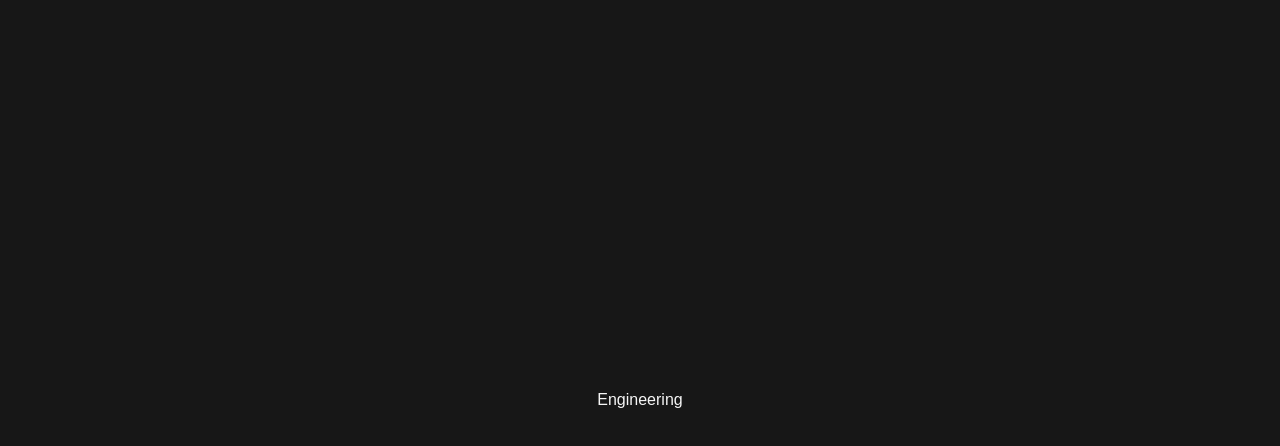
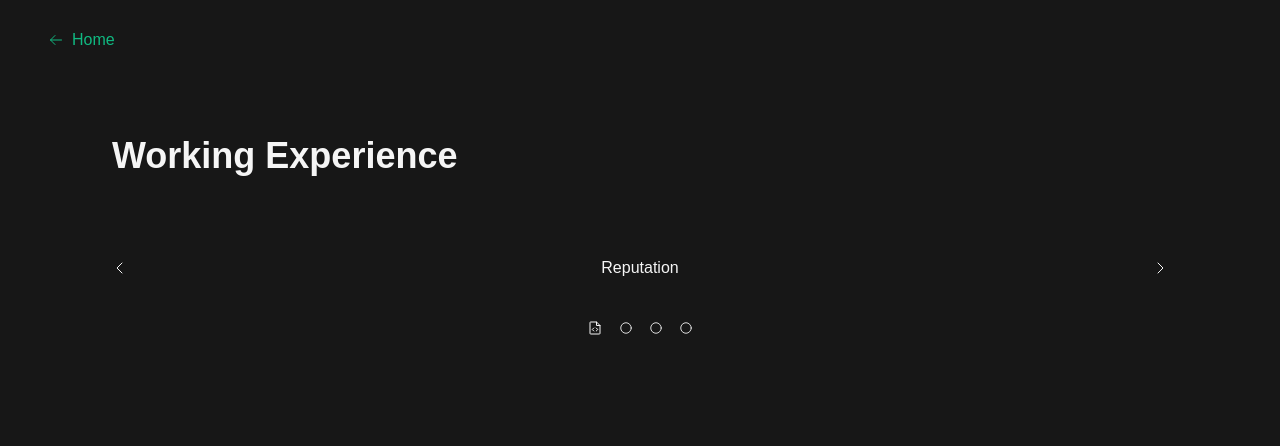
Before and after one commit to jonathan-pe/personal-site-2023, a React (Create React App) app: page /engineering in a window 1280 px wide. Shown: the top 446 px of the page. Built offline with nearby package versions, Linux system fonts and the light colour scheme.

Commit message:
Added resume data and started Engineering page
* created custom carousel

```diff
--- /dev/null
+++ b/src/data/resume.json
@@ -0,0 +1,76 @@
+{
+  "jobs": [
+    {
+      "companyName": "Reputation",
+      "role": "Senior Frontend Software Engineer",
+      "location": "San Francisco, CA",
+      "startDate": "November 2021",
+      "endDate": "October 2022",
+      "accomplishments": [
+        "Led React development of new features to the Social platform, increasing customer reach to their respective users",
+        "Worked cross-functionally with Product, Management and QA teams to ship robust features quickly and effectively",
+        "Created integrations with various Social platforms (TikTok, Twitter, Google Business Profile, Instagram/Facebook, LinkedIn)",
+        "Refactored underlying Front-End infrastructure, making Front-End development easier and quicker"
+      ]
+    },
+    {
+      "companyName": "Dolby.io",
+      "role": "Full Stack Software Engineer",
+      "location": "San Francisco, CA",
+      "startDate": "August 2020",
+      "endDate": "October 2021",
+      "accomplishments": [
+        "Built new functionality and webpages using React, Redux, CSS-in-JSS (styled-components)",
+        "Refactored existing pages to be mobile-friendly and responsive",
+        "Created a new microservice to handle 3rd party integrations with our APIs"
+      ]
+    },
+    {
+      "companyName": "STRATIM",
+      "role": "Full Stack Software Engineer",
+      "location": "San Francisco, CA",
+      "startDate": "January 2019",
+      "endDate": "March 2020",
+      "accomplishments": [
+        "Created new and optimized existing Java REST endpoints for STRATIM's mobile application",
+        "Built new features for STRATIM's iOS application, almost doubling its user base",
+        "Investigated, implemented, and lead STRATIM's migration from Vue.js and iOS native to React.js & React Native",
+        "Automated the iOS release/deployment process with fastlane"
+      ]
+    },
+    {
+      "companyName": "Gliffy Inc.",
+      "role": "Full Stack Software Engineer",
+      "location": "San Francisco, CA",
+      "startDate": "July 2017",
+      "endDate": "January 2019",
+      "accomplishments": [
+        "Partnered with UX/design to create new Ember.js webpages for the Gliffy web app",
+        "Created a suite of Node.js microservices, allowing for better scalability and increasing engineering efficiency and output"
+      ]
+    }
+  ],
+  "sideProjects": [
+    {
+      "projectName": "Personal Website",
+      "url": "https://jonathanpe.com",
+      "description": "Personal Website created to practice various skills and display my interests",
+      "notableTechUsed": ["React", "tailwind CSS", "animejs"]
+    },
+    {
+      "projectName": "It's 5 O'Clock Somewhere",
+      "url": "https://its5oclocksomewhere.club",
+      "description": "App that shows where in the world it's 5:00pm and suggests a beverage to consume based on location",
+      "notableTechUsed": ["React", "styled-components", "MaterialUI"]
+    }
+  ],
+  "skills": [],
+  "education": [
+    {
+      "institutionName": "California Polytechnic State University: San Luis Obispo, CA",
+      "certificationReceived": "B.S. Computer Science",
+      "startDate": "September 2013",
+      "endDate": "June 2017"
+    }
+  ]
+}
--- a/src/pages/Engineering.js
+++ b/src/pages/Engineering.js
@@ -1,5 +1,63 @@
+import { useEffect, useState } from "react"
+import anime from "animejs"
+import { Circle, ArrowLeft, FileCode, CaretLeft, CaretRight } from "phosphor-react"
+
+import resume from "../data/resume.json"
+import { Link } from "react-router-dom"
+
 const Engineering = () => {
-  return <div className="flex justify-center items-center min-h-screen w-full">Engineering</div>;
-};
+  const [viewMode, setViewMode] = useState("CAROUSEL") // CAROUSEL || LIST
+  const [workExp, setWorkExp] = useState([])
+  const [carouselPage, setCarouselPage] = useState(0)
 
-export default Engineering;
+  useEffect(() => {
+    setWorkExp(resume.jobs)
+  }, [resume])
+
+  const carouselBackward = () => {
+    carouselPage > 0 ? setCarouselPage(carouselPage - 1) : setCarouselPage(workExp.length - 1)
+  }
+
+  const carouselForward = () => {
+    carouselPage < workExp.length - 1 ? setCarouselPage(carouselPage + 1) : setCarouselPage(0)
+  }
+
+  return (
+    <div id="engineeringPage" className="flex flex-col mx-10 min-h-screen w-full">
+      <nav className="flex justify-start items-center mt-6">
+        <Link
+          to="/"
+          className="flex justify-center items-center text-emerald-500 hover:bg-emerald-900/25 hover:text-emerald-500 transition-all py-1 px-2 rounded"
+        >
+          <ArrowLeft className="mr-2" />
+          <span>Home</span>
+        </Link>
+      </nav>
+      {workExp.length > 0 && (
+        <div id="workingExperience" className="flex flex-col justify-center items-center sm:mx-[6%] mt-20">
+          <span className="text-4xl font-bold self-start mb-20">Working Experience</span>
+          <div id="workExpCarousel" className="flex flex-col justify-center items-center w-full">
+            <div id="carousel" className="flex w-full justify-between items-center">
+              <button onClick={carouselBackward}>
+                <CaretLeft />
+              </button>
+              <div id="carouselContent">{workExp[carouselPage].companyName}</div>
+              <button onClick={carouselForward}>
+                <CaretRight />
+              </button>
+            </div>
+            <div id="carouselControl" className="flex gap-4 pt-10">
+              {workExp.map((job, i) => (
+                <button onClick={() => setCarouselPage(i)}>
+                  {carouselPage === i ? <FileCode /> : <Circle size={14} />}
+                </button>
+              ))}
+            </div>
+          </div>
+        </div>
+      )}
+    </div>
+  )
+}
+
+export default Engineering
--- a/src/pages/Home.js
+++ b/src/pages/Home.js
@@ -1,11 +1,11 @@
-import "./Home.css";
+import "./Home.css"
 
-import anime from "animejs";
-import { useEffect } from "react";
-import { Code, GameController, MusicNotes } from "phosphor-react";
-import { Link } from "react-router-dom";
+import anime from "animejs"
+import { useEffect } from "react"
+import { Code, GameController, MusicNotes } from "phosphor-react"
+import { Link } from "react-router-dom"
 
-import mePhoto from "../images/me.jpg";
+import mePhoto from "../images/me.jpg"
 
 const Home = () => {
   //handle card animations
@@ -13,12 +13,12 @@ const Home = () => {
     const topRowTimeLine = anime.timeline({
       easing: "easeOutExpo",
       duration: 600,
-    });
+    })
 
     const botRowTimeLine = anime.timeline({
       easing: "easeOutExpo",
       duration: 400,
-    });
+    })
 
     topRowTimeLine
       .add({
@@ -30,7 +30,7 @@ const Home = () => {
         targets: "#infoCard",
         translateX: [-250, 0],
         opacity: [0, 1],
-      });
+      })
 
     botRowTimeLine
       .add({
@@ -47,20 +47,20 @@ const Home = () => {
         targets: "#musicCard",
         translateX: [250, 0],
         opacity: [0, 1],
-      });
-  }, []);
+      })
+  }, [])
 
   // handles card gloss on mousemove
   const handleOnMouseMove = (e) => {
-    const { currentTarget: target } = e;
+    const { currentTarget: target } = e
 
     const rect = target.getBoundingClientRect(),
       x = e.clientX - rect.left,
-      y = e.clientY - rect.top;
+      y = e.clientY - rect.top
 
-    target.style.setProperty("--mouse-x", `${x}px`);
-    target.style.setProperty("--mouse-y", `${y}px`);
-  };
+    target.style.setProperty("--mouse-x", `${x}px`)
+    target.style.setProperty("--mouse-y", `${y}px`)
+  }
 
   return (
     <div className="flex justify-center items-center min-h-screen w-full">
@@ -96,17 +96,17 @@ const Home = () => {
         <Link
           id="engineeringCard"
           to="/engineering"
-          className="card h-72 border border-neutral-800 bg-stone-900 rounded-lg flex justify-center items-center relative cursor-pointer"
+          className="card h-72 border border-neutral-800 bg-stone-900 hover:text-emerald-500 transition-all rounded-lg flex justify-center items-center relative cursor-pointer"
           onMouseMove={handleOnMouseMove}
         >
           <div className="card-content w-[calc(100%-2px)] h-[calc(100%-2px)] bg-stone-900 z-[2] rounded-[inherit] relative flex flex-col justify-center items-center">
-            <Code size={64} />
+            <Code className="" size={64} />
           </div>
         </Link>
         <Link
           id="gamingCard"
           to="/gaming"
-          className="card h-72 border border-neutral-800 bg-stone-900 rounded-lg flex justify-center items-center relative cursor-pointer"
+          className="card h-72 border border-neutral-800 bg-stone-900 hover:text-emerald-500 transition-all rounded-lg flex justify-center items-center relative cursor-pointer"
           onMouseMove={handleOnMouseMove}
         >
           <div className="card-content w-[calc(100%-2px)] h-[calc(100%-2px)] bg-stone-900 z-[2] rounded-[inherit] relative flex flex-col justify-center items-center">
@@ -116,7 +116,7 @@ const Home = () => {
         <Link
           id="musicCard"
           to="/music"
-          className="card h-72 border border-neutral-800 bg-stone-900 rounded-lg flex justify-center items-center relative cursor-pointer"
+          className="card h-72 border border-neutral-800 bg-stone-900 hover:text-emerald-500 transition-all rounded-lg flex justify-center items-center relative cursor-pointer"
           onMouseMove={handleOnMouseMove}
         >
           <div className="card-content w-[calc(100%-2px)] h-[calc(100%-2px)] bg-stone-900 z-[2] rounded-[inherit] relative flex flex-col justify-center items-center">
@@ -125,7 +125,7 @@ const Home = () => {
         </Link>
       </div>
     </div>
-  );
-};
+  )
+}
 
-export default Home;
+export default Home
--- a/src/pages/Layout.js
+++ b/src/pages/Layout.js
@@ -1,13 +1,13 @@
-import React from "react";
+import React from "react"
 
-import { Outlet } from "react-router-dom";
+import { Outlet } from "react-router-dom"
 
 const Layout = () => {
   return (
-    <div className="bg-neutral-900 text-neutral-100 min-h-screen min-w-screen flex justify-center items-start m-0 p-0">
-        <Outlet />
+    <div className="bg-neutral-900 text-neutral-100 flex justify-center items-start m-0 p-0">
+      <Outlet />
     </div>
-  );
-};
+  )
+}
 
-export default Layout;
+export default Layout
```
